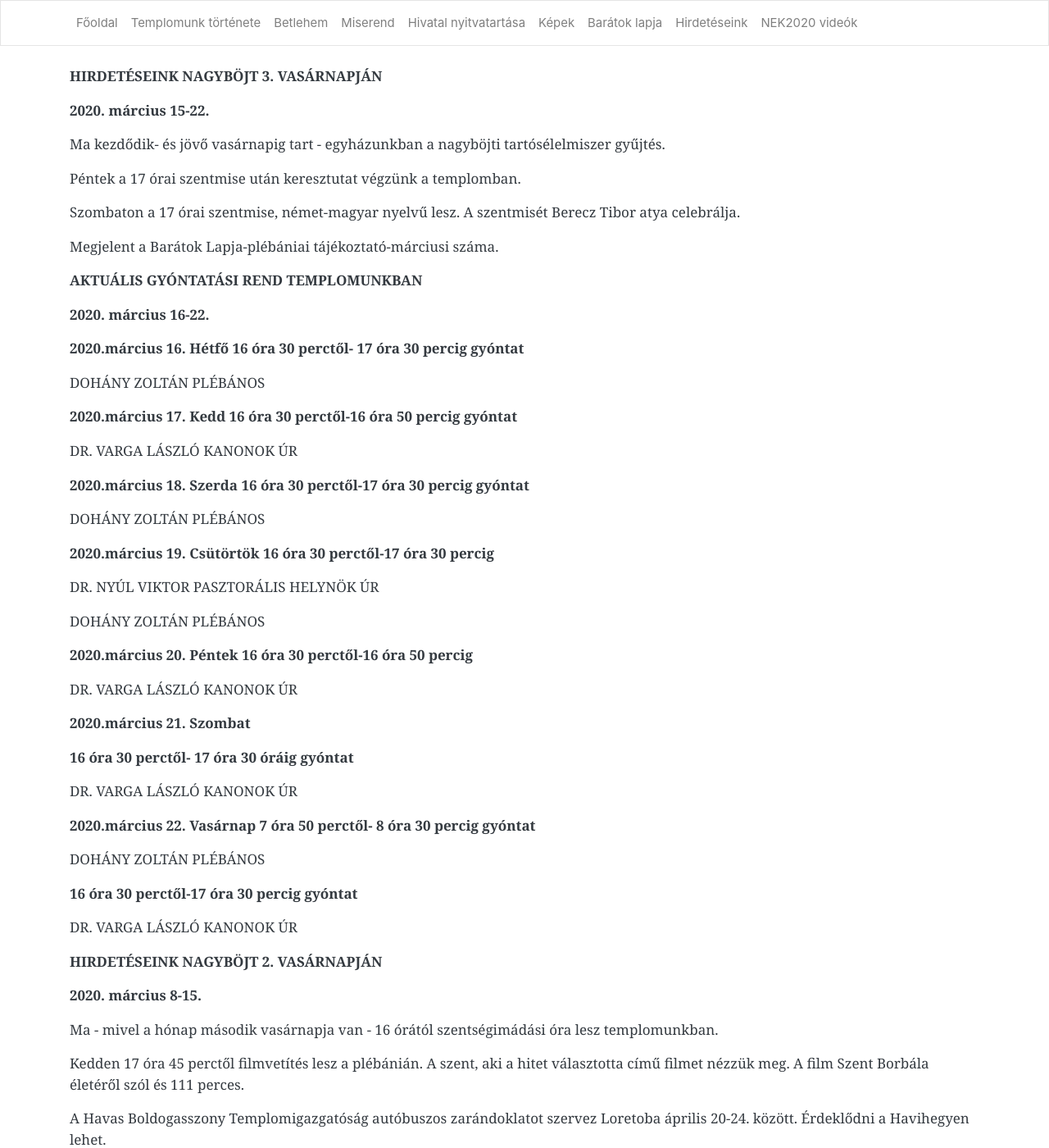
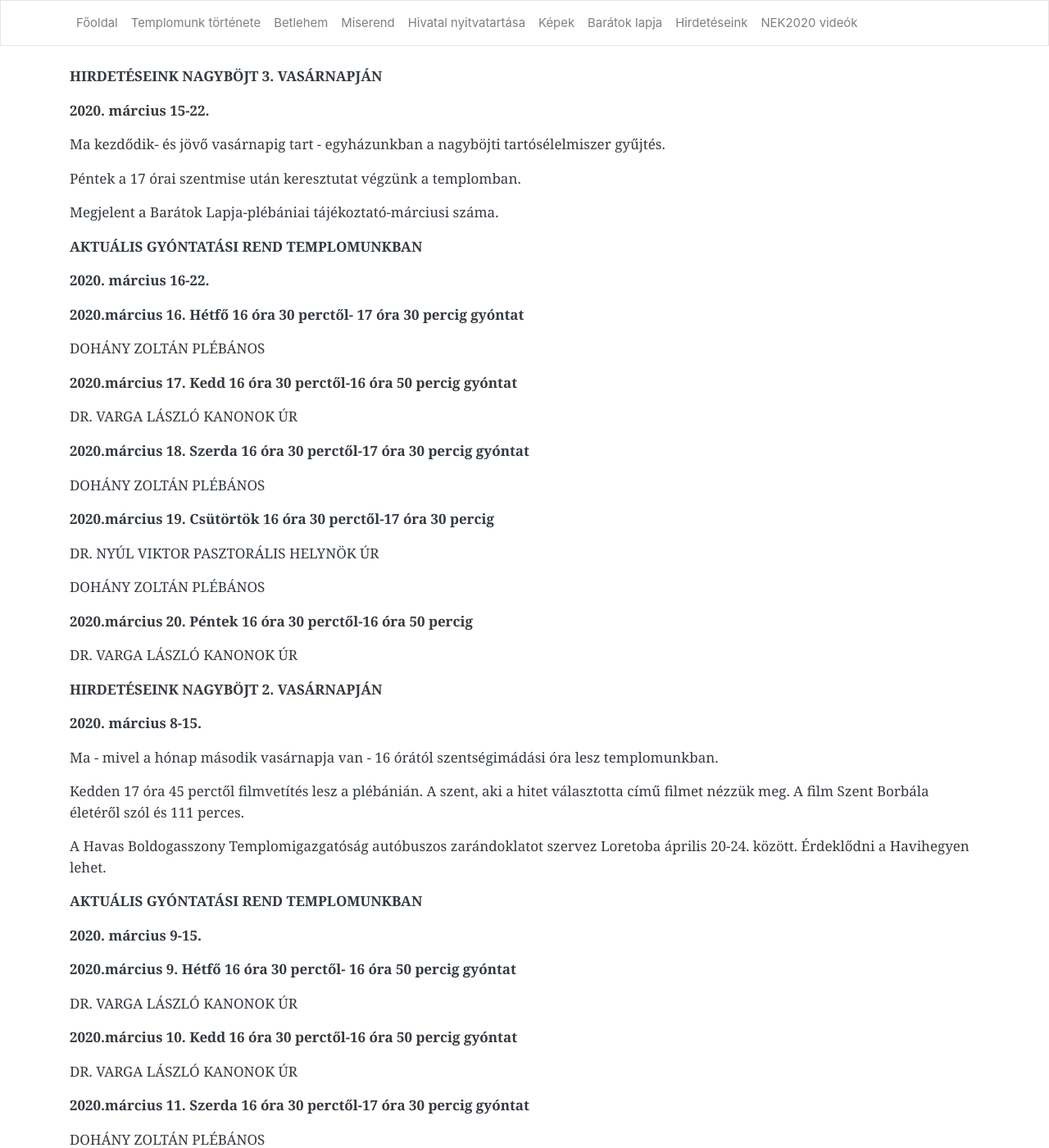
Before and after one commit to pecsi-ferences/pecsi-ferences.github.io, a Jekyll site: the page built from hirdeteseink.md, in a window 1280 px wide and 1400 px high. Shown: the whole window at 82% size. Built offline with Jekyll 4.4.1, drawn with Linux system fonts in a browser that asks for light colours; nearby versions of some CDN libraries.

Commit message:
Update from Forestry.io Zoltán Dohány updated hirdeteseink.md

```diff
--- a/hirdeteseink.md
+++ b/hirdeteseink.md
@@ -11,8 +11,6 @@ Ma kezdődik- és jövő vasárnapig tart - egyházunkban a nagyböjti tartósé
 
 Péntek a 17 órai szentmise után keresztutat végzünk a templomban.
 
-Szombaton a 17 órai szentmise, német-magyar nyelvű lesz. A szentmisét Berecz Tibor atya celebrálja.
-
 Megjelent a Barátok Lapja-plébániai tájékoztató-márciusi száma.
 
 **AKTUÁLIS GYÓNTATÁSI REND TEMPLOMUNKBAN**
@@ -38,20 +36,6 @@ DR. NYÚL VIKTOR PASZTORÁLIS HELYNÖK ÚR
 DOHÁNY ZOLTÁN PLÉBÁNOS
 
 **2020.március 20. Péntek 16 óra 30 perctől-16 óra 50 percig**
-
-DR. VARGA LÁSZLÓ KANONOK ÚR
-
-**2020.március 21.** **Szombat**
-
-**16 óra 30 perctől- 17 óra 30 óráig gyóntat**
-
-DR. VARGA LÁSZLÓ KANONOK ÚR
-
-**2020.március 22. Vasárnap 7 óra 50 perctől- 8 óra 30 percig gyóntat**
-
-DOHÁNY ZOLTÁN PLÉBÁNOS
-
-**16 óra 30 perctől-17 óra 30 percig gyóntat**
 
 DR. VARGA LÁSZLÓ KANONOK ÚR
 
```
